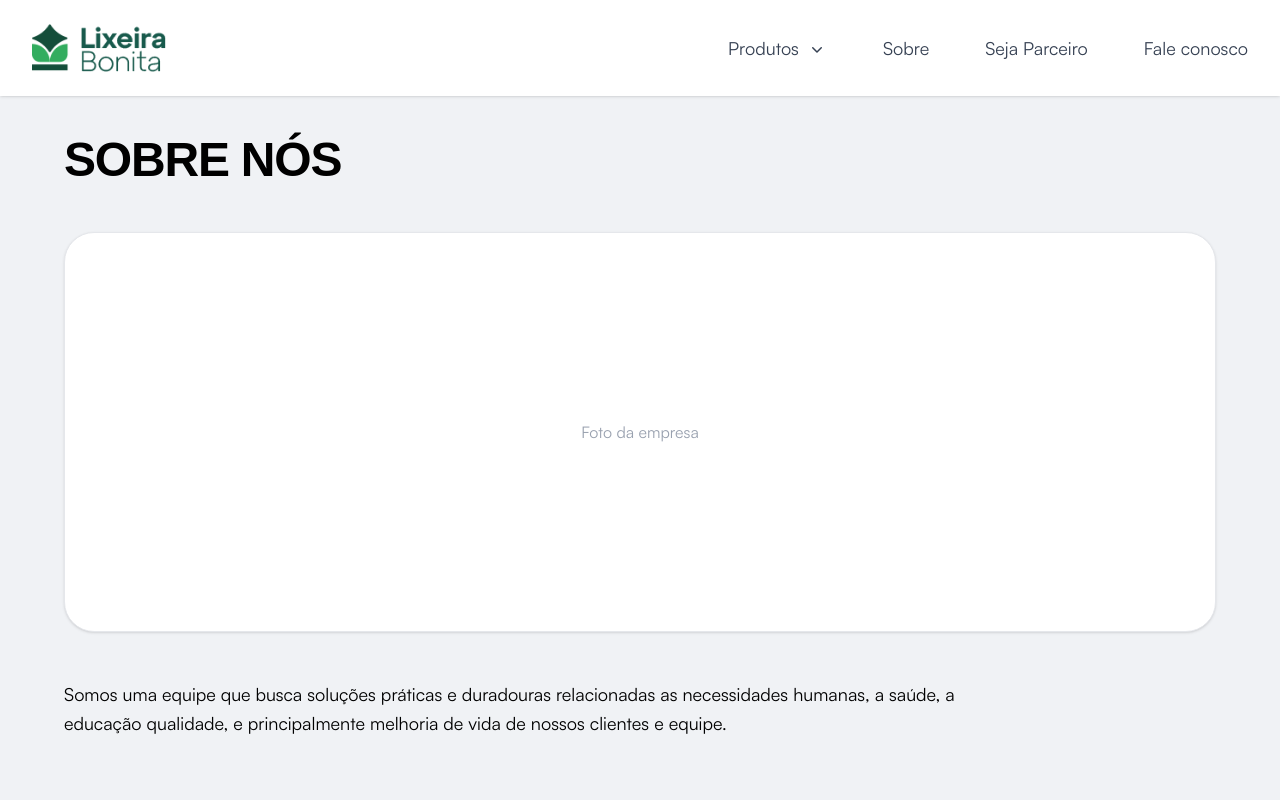
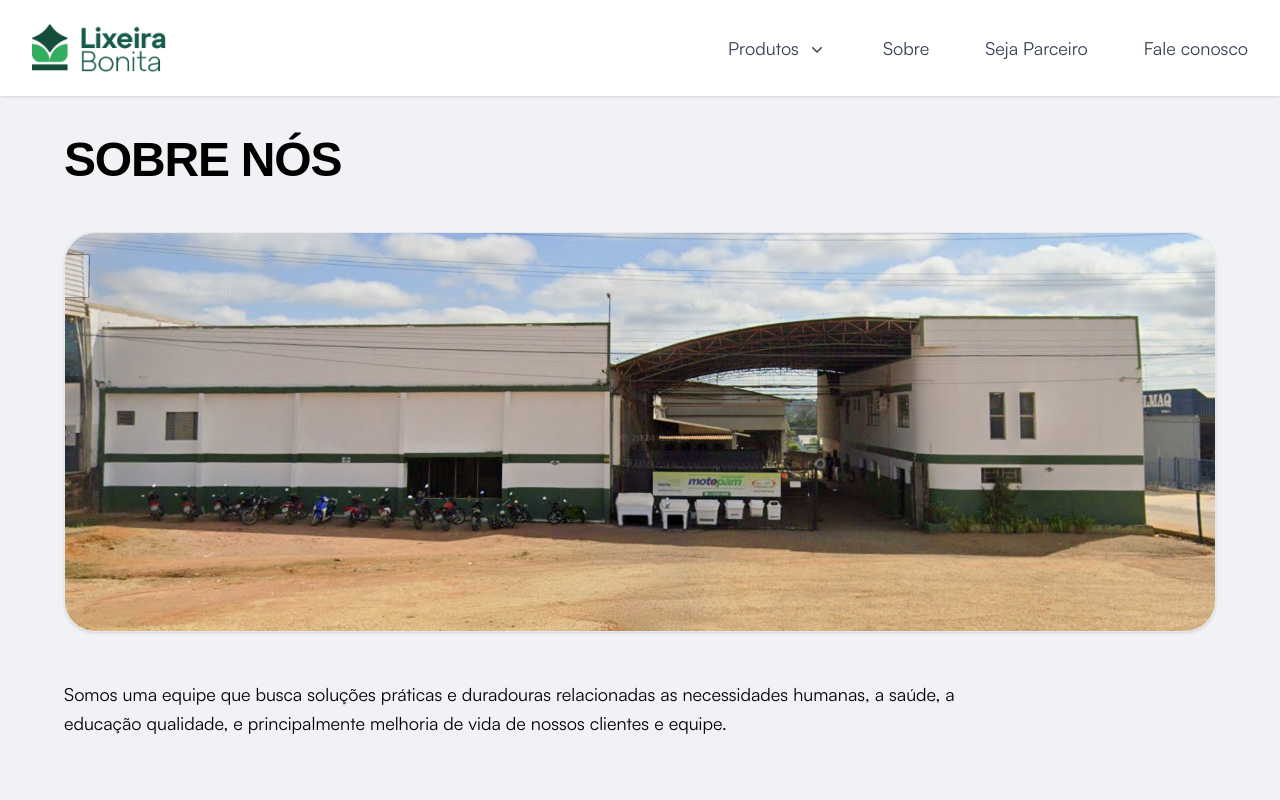
Before and after one commit to trldebrito/lixeira-bonita, a Vue app: page /sobre in a window 1280 px wide. Shown: the top 800 px of the page. Built offline with nearby package versions, Linux system fonts and the light colour scheme; a web font is replaced by a local one.

Commit message:
♻️ Ajustes
Ajustes

```diff
--- a/src/views/AboutView.vue
+++ b/src/views/AboutView.vue
@@ -1,3 +1,6 @@
+<script setup>
+import companyImg from '../assets/empresa.jpeg'
+</script>
 <template>
   <div class="bg-[#F0F2F5] min-h-screen pb-20 font-sans pt-10">
     <div class="max-w-[1200px] mx-auto px-6">
@@ -7,7 +10,7 @@
       </h1>
 
       <div class="w-full h-[400px] bg-white rounded-[30px] flex items-center justify-center mb-12 shadow-sm border border-gray-200">
-        <span class="text-gray-400">Foto da empresa</span>
+        <img :src="companyImg" alt="Foto da empresa" class="w-full h-full object-cover object-center rounded-[30px]" />
       </div>
 
       <p class="text-lg text-black font-medium leading-relaxed max-w-4xl mb-16">
```
Also changed, not shown: src/assets/empresa.jpeg (added).
